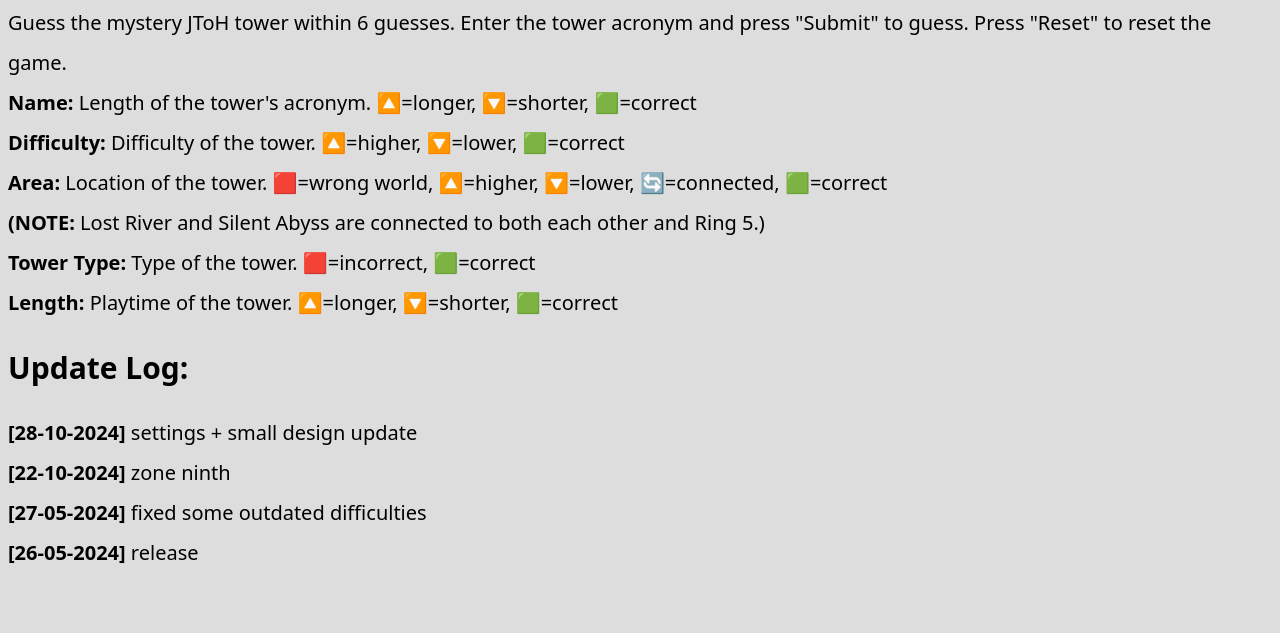
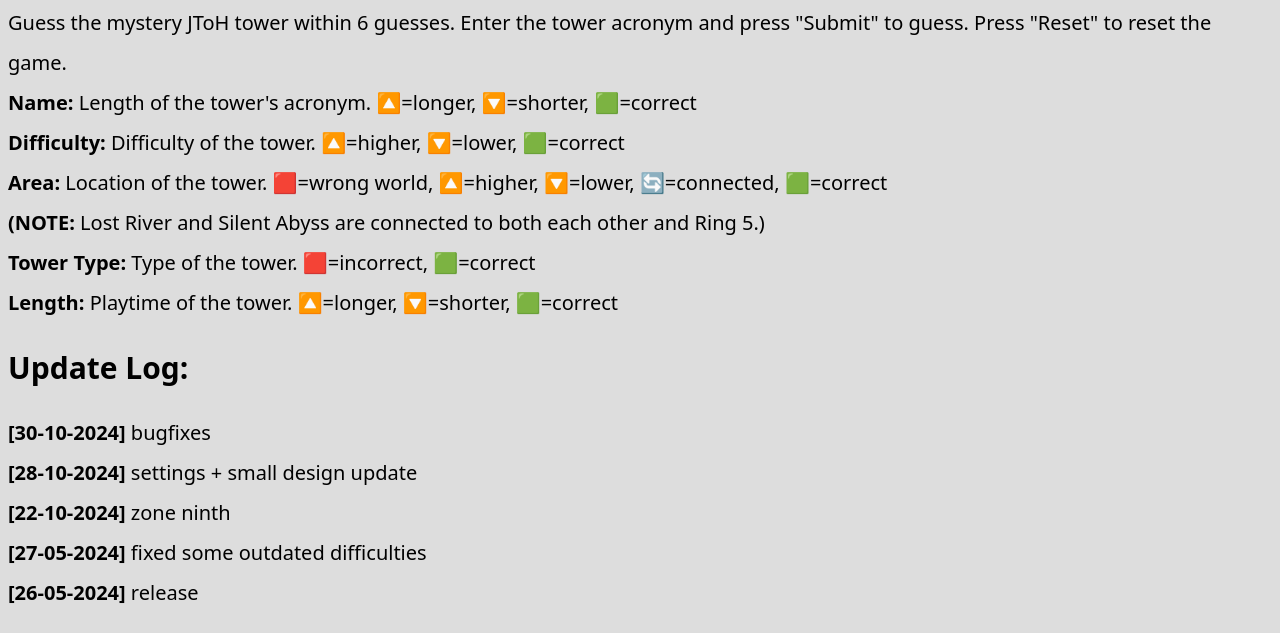
Before and after one commit to thej10n/thej10n.github.io, a plain HTML site: page index.html in a window 1280 px wide. Shown: the part 698-1331 px from the top of the page. Before the commit the page ends 1291 px from the top, so only its background shows below. Drawn offline with Linux system fonts and the light colour scheme.

Commit message:
bugfixes

```diff
--- a/index.html
+++ b/index.html
@@ -133,6 +133,7 @@
       Update Log:
     </h2>
     <div style="line-height: 2;">
+      <b>[30-10-2024]</b> bugfixes <br>
       <b>[28-10-2024]</b> settings + small design update <br>
       <b>[22-10-2024]</b> zone ninth <br>
       <b>[27-05-2024]</b> fixed some outdated difficulties <br>
```
